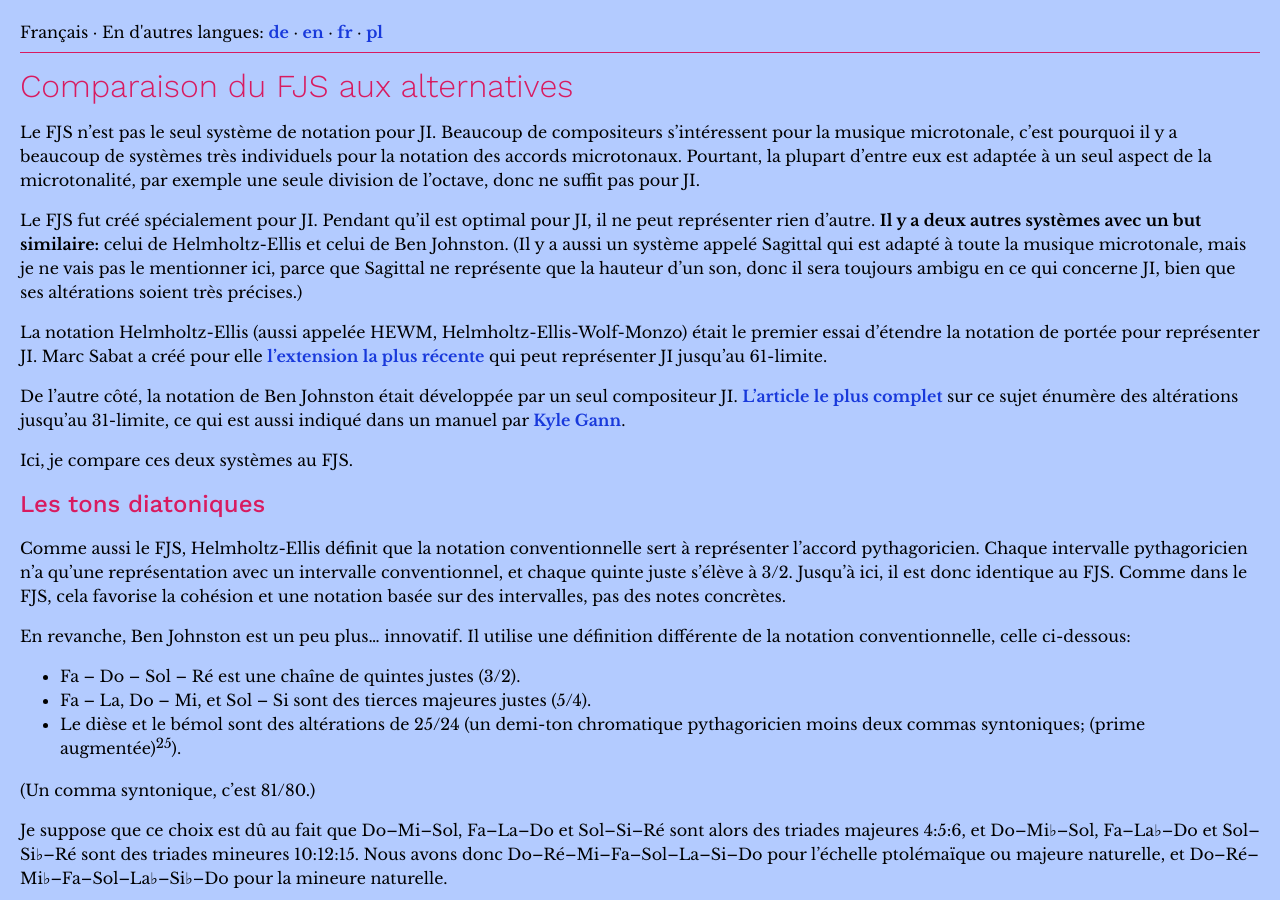
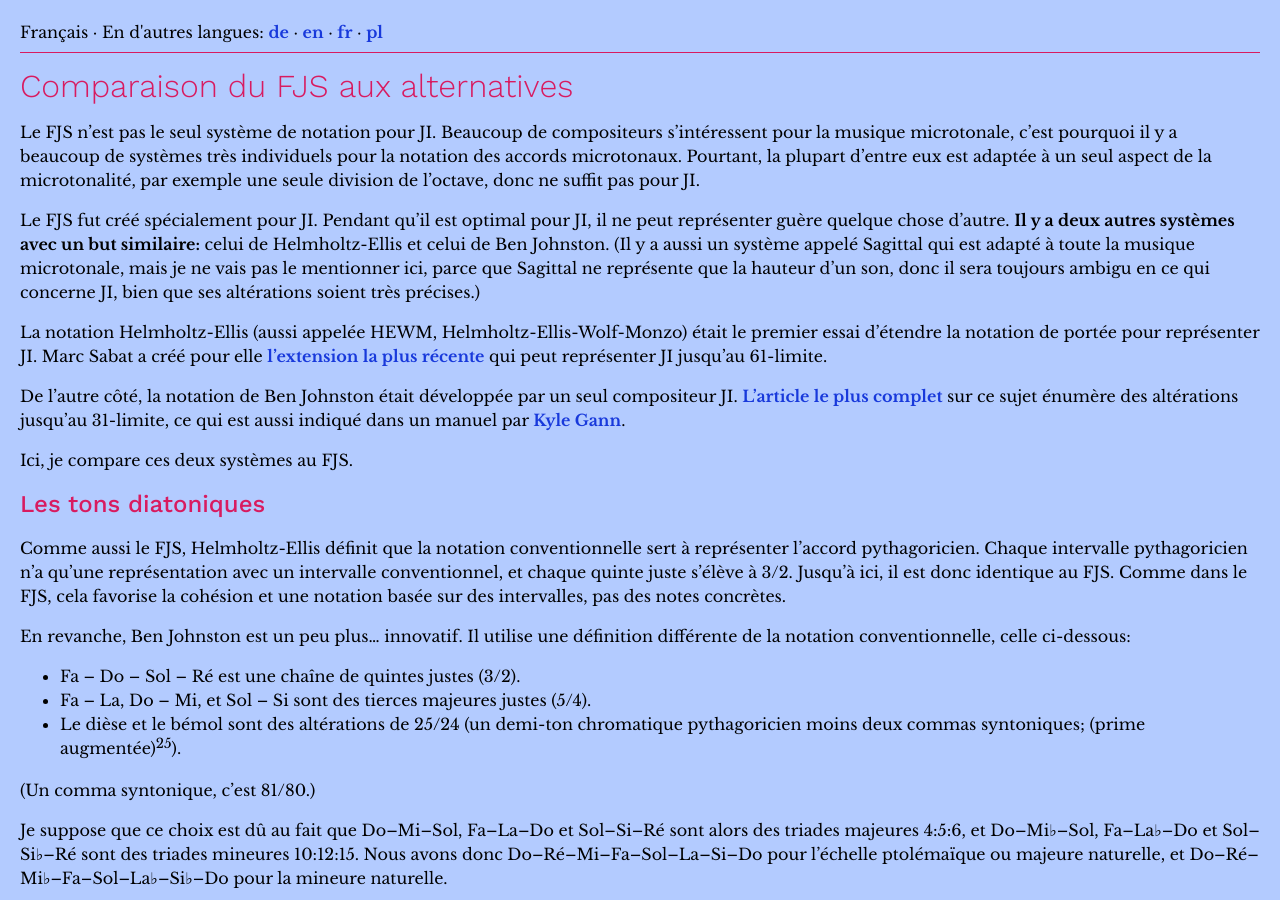
Before and after one commit to misotanni/misotanni.github.io, a Jekyll site: the page built from fjs/fr/compare.md, in a window 1280 px wide and 900 px high. Built offline with Jekyll 4.4.1, drawn with Linux system fonts in a browser that asks for light colours; our own code applies the rules of GitHub Pages for plain Markdown files; formulas are drawn with MathJax 3.

Commit message:
small but significant change

```diff
--- a/fjs/fr/compare.md
+++ b/fjs/fr/compare.md
@@ -2,7 +2,7 @@
 
 Le FJS n'est pas le seul système de notation pour JI. Beaucoup de compositeurs s'intéressent pour la musique microtonale, c'est pourquoi il y a beaucoup de systèmes très individuels pour la notation des accords microtonaux. Pourtant, la plupart d'entre eux est adaptée à un seul aspect de la microtonalité, par exemple une seule division de l'octave, donc ne suffit pas pour JI.
 
-Le FJS fut créé spécialement pour JI. Pendant qu'il est optimal pour JI, il ne peut représenter rien d'autre. **Il y a deux autres systèmes avec un but similaire:** celui de Helmholtz-Ellis et celui de Ben Johnston. (Il y a aussi un système appelé Sagittal qui est adapté à toute la musique microtonale, mais je ne vais pas le mentionner ici, parce que Sagittal ne représente que la hauteur d'un son, donc il sera toujours ambigu en ce qui concerne JI, bien que ses altérations soient très précises.)
+Le FJS fut créé spécialement pour JI. Pendant qu'il est optimal pour JI, il ne peut représenter guère quelque chose d'autre. **Il y a deux autres systèmes avec un but similaire:** celui de Helmholtz-Ellis et celui de Ben Johnston. (Il y a aussi un système appelé Sagittal qui est adapté à toute la musique microtonale, mais je ne vais pas le mentionner ici, parce que Sagittal ne représente que la hauteur d'un son, donc il sera toujours ambigu en ce qui concerne JI, bien que ses altérations soient très précises.)
 
 La notation Helmholtz-Ellis (aussi appelée HEWM, Helmholtz-Ellis-Wolf-Monzo) était le premier essai d'étendre la notation de portée pour représenter JI. Marc Sabat a créé pour elle [l'extension la plus récente](http://www.marcsabat.com/pdfs/notation.pdf) qui peut représenter JI jusqu'au 61-limite.
 
```
Also changed, not shown: fjs/de/compare.md (+1 -1 lines), fjs/pl/compare.md (+1 -1 lines).
